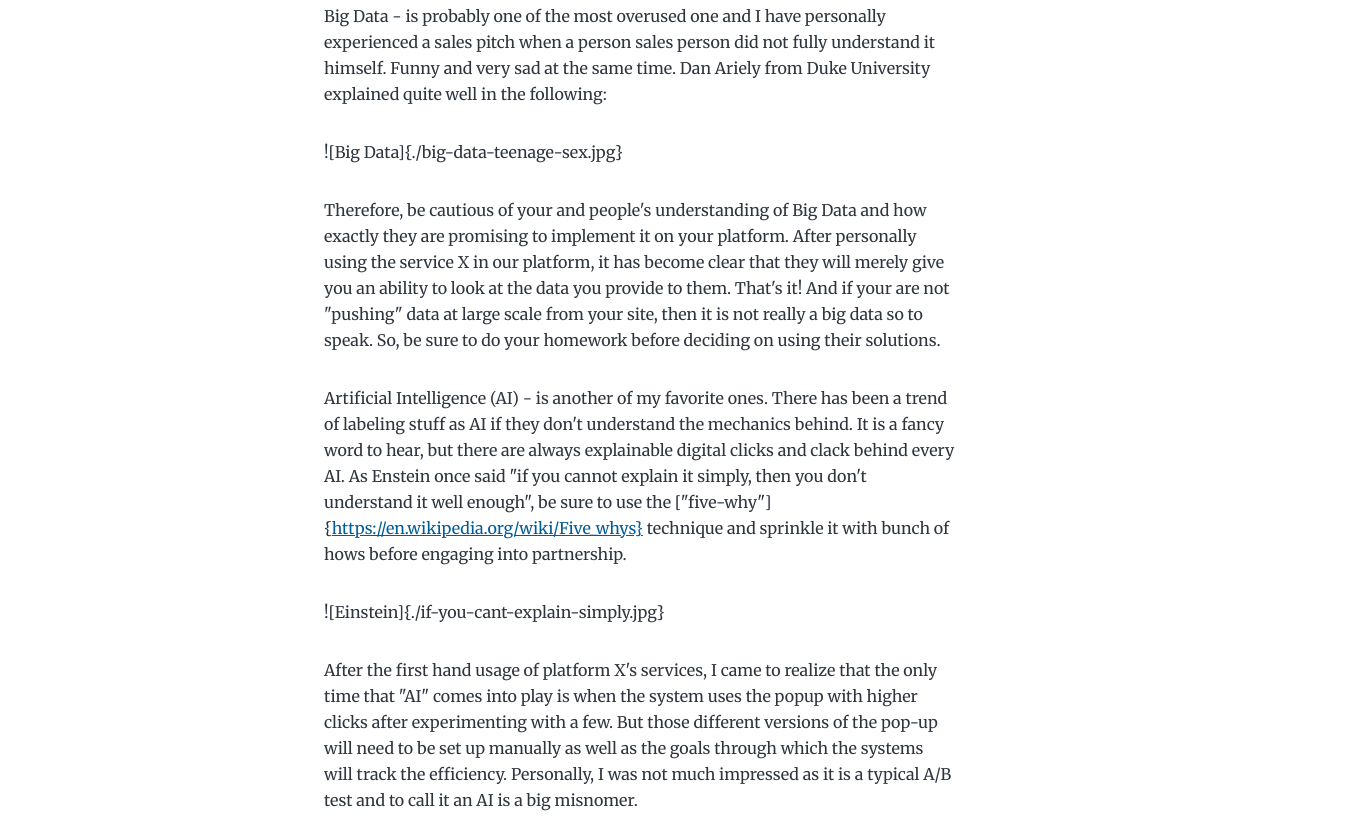
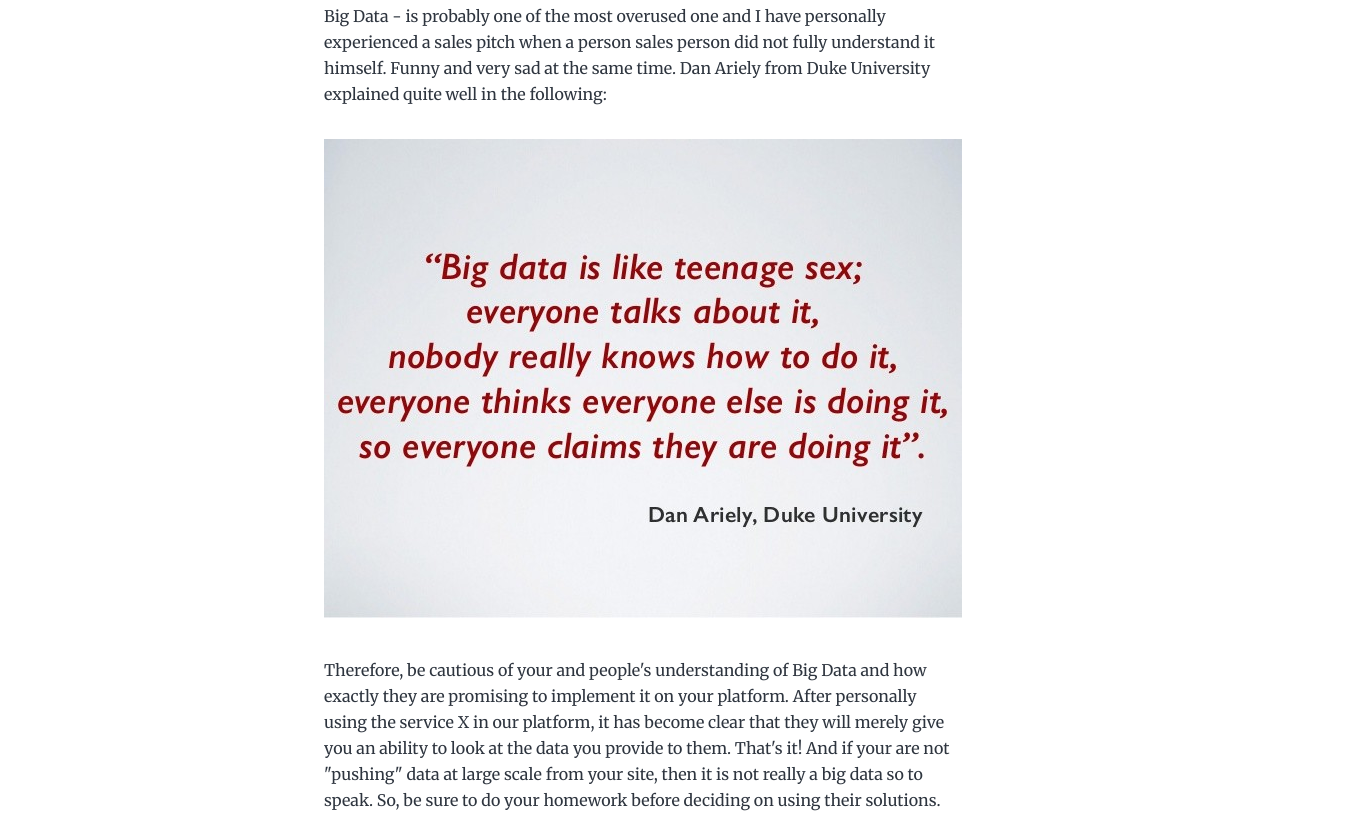
Before and after one commit to peakyseoul/boburjon-gatsby, a Gatsby site: page /how-ai-and-big-data-have-become-baits-for-digital-marketers/ in a window 1280 px wide. Shown: the part 908-1724 px from the top of the page, 1348 px wide, since content can reach past the window. Built offline with nearby package versions, Linux system fonts and the light colour scheme; Gatsby itself is replaced by a stand-in of ours.

Commit message:
pics fixed

```diff
--- a/content/blog/how-ai-and-big-data-have-become-baits-for-digital-marketers/index.md
+++ b/content/blog/how-ai-and-big-data-have-become-baits-for-digital-marketers/index.md
@@ -10,14 +10,14 @@ In the context of Ecommerce operations, the campaigns could be categorized into
 
 Big Data - is probably one of the most overused one and I have personally experienced a sales pitch when a person sales person did not fully understand it himself. Funny and very sad at the same time. Dan Ariely from Duke University explained quite well in the following:
 
-![Big Data]{./big-data-teenage-sex.jpg}
+![Big Data](./big-data-teenage-sex.jpg)
 
 
 Therefore, be cautious of your and people's understanding of Big Data and how exactly they are promising to implement it on your platform. After personally using the service X in our platform, it has become clear that they will merely give you an ability to look at the data you provide to them. That's it! And if your are not "pushing" data at large scale from your site, then it is not really a big data so to speak. So, be sure to do your homework before deciding on using their solutions.
 
 Artificial Intelligence (AI) - is another of my favorite ones. There has been a trend of labeling stuff as AI if they don't understand the mechanics behind. It is a fancy word to hear, but there are always explainable digital clicks and clack behind every AI. As Enstein once said "if you cannot explain it simply, then you don't understand it well enough", be sure to use the ["five-why"]{https://en.wikipedia.org/wiki/Five_whys} technique and sprinkle it with bunch of hows before engaging into partnership.
 
-![Einstein]{./if-you-cant-explain-simply.jpg}
+![Einstein](./if-you-cant-explain-simply.jpg)
 
 After the first hand usage of platform X's services, I came to realize that the only time that "AI" comes into play is when the system uses the popup with higher clicks after experimenting with a few. But those different versions of the pop-up will need to be set up manually as well as the goals through which the systems will track the efficiency. Personally, I was not much impressed as it is a typical A/B test and to call it an AI is a big misnomer.
 
```
